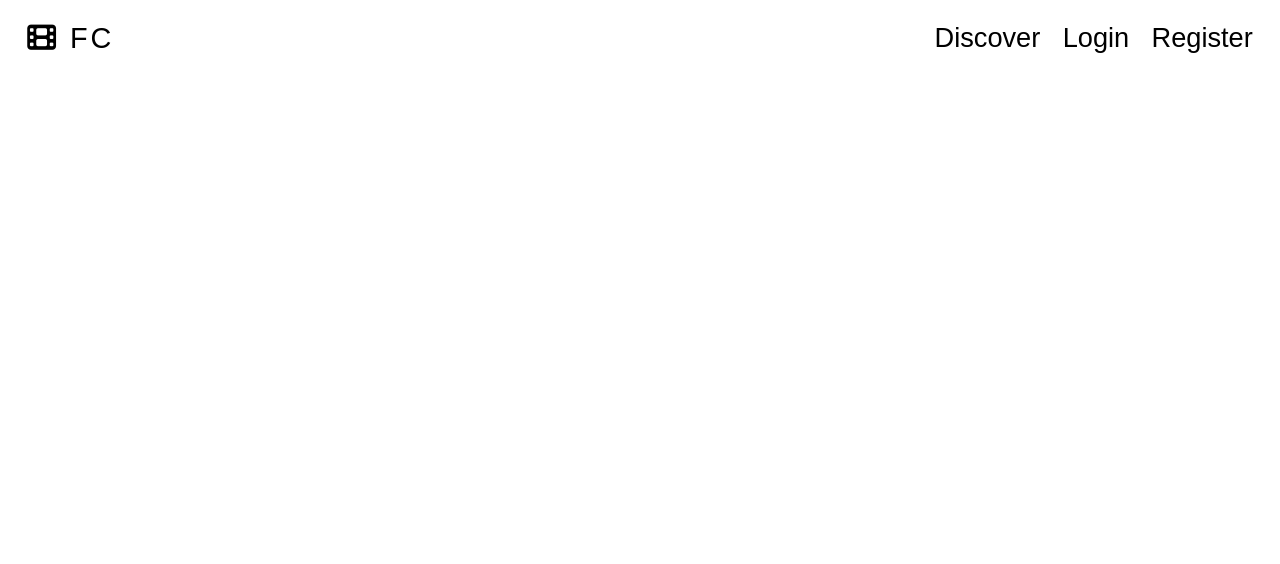
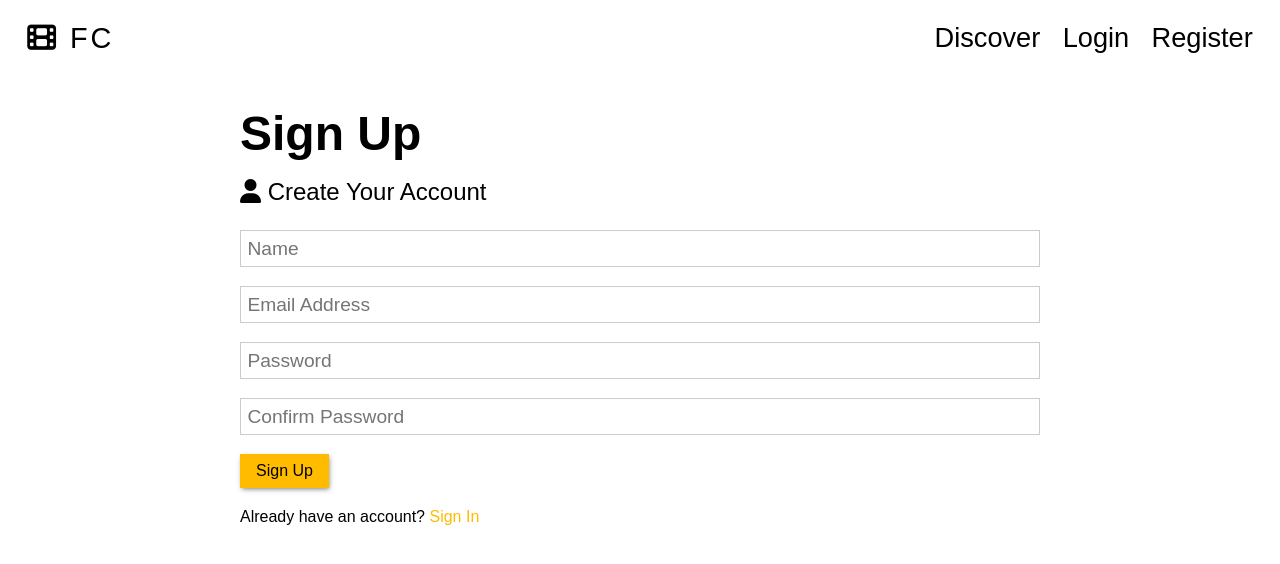
Before and after one commit to madeleinewoodbury/film-connection-v1-client, a React (Create React App) app: page /register in a window 1280 px wide. Shown: the top 564 px of the page. Built offline with nearby package versions, Linux system fonts and the light colour scheme.

Commit message:
Create Routes components and Auth components Login and Register

```diff
--- a/src/App.js
+++ b/src/App.js
@@ -3,6 +3,7 @@ import { Route, Switch } from 'react-router-dom';
 
 import Navbar from './components/layout/Navbar';
 import Landing from './components/layout/Landing';
+import Routes from './components/routing/Routes';
 
 const App = () => {
   return (
@@ -10,6 +11,7 @@ const App = () => {
       <Navbar />
       <Switch>
         <Route exact path="/" component={Landing} />
+        <Route component={Routes} />
       </Switch>
     </Fragment>
   );
--- /dev/null
+++ b/src/components/auth/Auth.css
@@ -0,0 +1,52 @@
+.auth {
+  max-width: 800px;
+  margin: 0 auto;
+  /* border: 3px solid black; */
+}
+
+.auth h1 {
+  font-size: 3rem;
+}
+
+.auth .lead {
+  font-size: 1.5rem;
+}
+
+.auth .form .form-group {
+  margin: 1.2rem 0;
+}
+
+.auth .form .form-text {
+  display: block;
+  margin-top: 0.3rem;
+  color: #888;
+}
+
+.auth .form input[type='text'],
+.auth .form input[type='email'],
+.auth .form input[type='password'] {
+  display: block;
+  width: 100%;
+  padding: 0.4rem;
+  font-size: 1.2rem;
+  border: 1px solid #ccc;
+}
+
+.auth .form input[type='submit'],
+button {
+  font: inherit;
+  background-color: var(--primary-color);
+}
+
+.auth .form input[type='submit']:hover {
+  background-color: var(--dark-color);
+  color: var(--light-color);
+}
+
+.auth .redirect {
+  margin-top: 1rem;
+}
+
+.auth .redirect a {
+  color: var(--primary-color);
+}
--- /dev/null
+++ b/src/components/auth/Login.js
@@ -0,0 +1,38 @@
+import React from 'react';
+import { Link } from 'react-router-dom';
+import './Auth.css';
+
+const Login = () => {
+  return (
+    <div className="auth">
+      <h1>Sign In</h1>
+      <p className="lead">
+        <i className="fas fa-user" /> Sign Into Your Account
+      </p>
+      <form className="form">
+        <div className="form-group">
+          <input
+            type="email"
+            placeholder="Email Address"
+            name="email"
+            required
+          />
+        </div>
+        <div className="form-group">
+          <input
+            type="password"
+            placeholder="Password"
+            name="password"
+            minLength="6"
+          />
+        </div>
+        <input type="submit" className="btn" value="Sign In" />
+      </form>
+      <p className="redirect">
+        Don't have an account? <Link to="/register">Sign Up</Link>
+      </p>
+    </div>
+  );
+};
+
+export default Login;
--- /dev/null
+++ b/src/components/auth/Register.js
@@ -0,0 +1,49 @@
+import React from 'react';
+import { Link } from 'react-router-dom';
+import './Auth.css';
+
+const Register = () => {
+  return (
+    <div className="auth">
+      <h1>Sign Up</h1>
+      <p className="lead">
+        <i className="fas fa-user" /> Create Your Account
+      </p>
+      <form className="form">
+        <div className="form-group">
+          <input type="text" placeholder="Name" name="name" required />
+        </div>
+        <div className="form-group">
+          <input
+            type="email"
+            placeholder="Email Address"
+            name="email"
+            required
+          />
+        </div>
+        <div className="form-group">
+          <input
+            type="password"
+            placeholder="Password"
+            name="password"
+            minLength="6"
+          />
+        </div>
+        <div className="form-group">
+          <input
+            type="password"
+            placeholder="Confirm Password"
+            name="password2"
+            minLength="6"
+          />
+        </div>
+        <input type="submit" className="btn" value="Sign Up" />
+      </form>
+      <p className="redirect">
+        Already have an account? <Link to="/login">Sign In</Link>
+      </p>
+    </div>
+  );
+};
+
+export default Register;
--- a/src/components/layout/Landing.css
+++ b/src/components/layout/Landing.css
@@ -37,7 +37,7 @@
 
 .landing .btn-container .btn {
   margin: 0.5rem 1rem;
-  padding: 0.75rem 1.25rem;
+  padding: 0.5rem 1rem;
   background-color: var(--primary-color);
 }
 
--- a/src/components/layout/Landing.js
+++ b/src/components/layout/Landing.js
@@ -1,4 +1,5 @@
 import React from 'react';
+import { Link } from 'react-router-dom';
 import vhs from './vhs.png';
 import './Landing.css';
 
@@ -10,8 +11,12 @@ const Landing = () => {
         <div className="landing-info">
           <h1>Film Collections</h1>
           <div className="btn-container">
-            <button className="btn">Sign Up</button>
-            <button className="btn">Sign In</button>
+            <Link to="/register" className="btn">
+              Sign Up
+            </Link>
+            <Link to="/login" className="btn">
+              Sign In
+            </Link>
           </div>
         </div>
       </div>
--- a/src/components/layout/Navbar.js
+++ b/src/components/layout/Navbar.js
@@ -13,13 +13,13 @@ const Navbar = () => {
           <Link to="!#">Discover</Link>
         </li>
         <li>
-          <Link to="!#">
+          <Link to="/login">
             <i class="fas fa-sign-in-alt hide-lg"></i>{' '}
             <span className="hide-sm">Login</span>
           </Link>
         </li>
         <li>
-          <Link to="!#">
+          <Link to="/register">
             <i class="fas fa-user-plus hide-lg"></i>{' '}
             <span className="hide-sm">Register</span>
           </Link>
--- /dev/null
+++ b/src/components/routing/Routes.js
@@ -0,0 +1,17 @@
+import React from 'react';
+import { Route, Switch } from 'react-router-dom';
+import Register from '../auth/Register';
+import Login from '../auth/Login';
+
+const Routes = () => {
+  return (
+    <section className="container">
+      <Switch>
+        <Route exact path="/register" component={Register} />
+        <Route exact path="/login" component={Login} />
+      </Switch>
+    </section>
+  );
+};
+
+export default Routes;
--- a/src/index.css
+++ b/src/index.css
@@ -32,6 +32,15 @@ ul {
   list-style: none;
 }
 
+.container {
+  max-width: 1100px;
+  margin: auto;
+  overflow: hidden;
+  padding: 0 2rem;
+  margin-top: 6rem;
+  margin-bottom: 3rem;
+}
+
 .hide-lg {
   display: none;
 }
@@ -43,6 +52,7 @@ ul {
   border: none;
   font-size: 1rem;
   box-shadow: 1px 2px 5px -1px rgba(0, 0, 0, 0.51);
+  color: black;
 }
 
 /* Media Queries */
```
